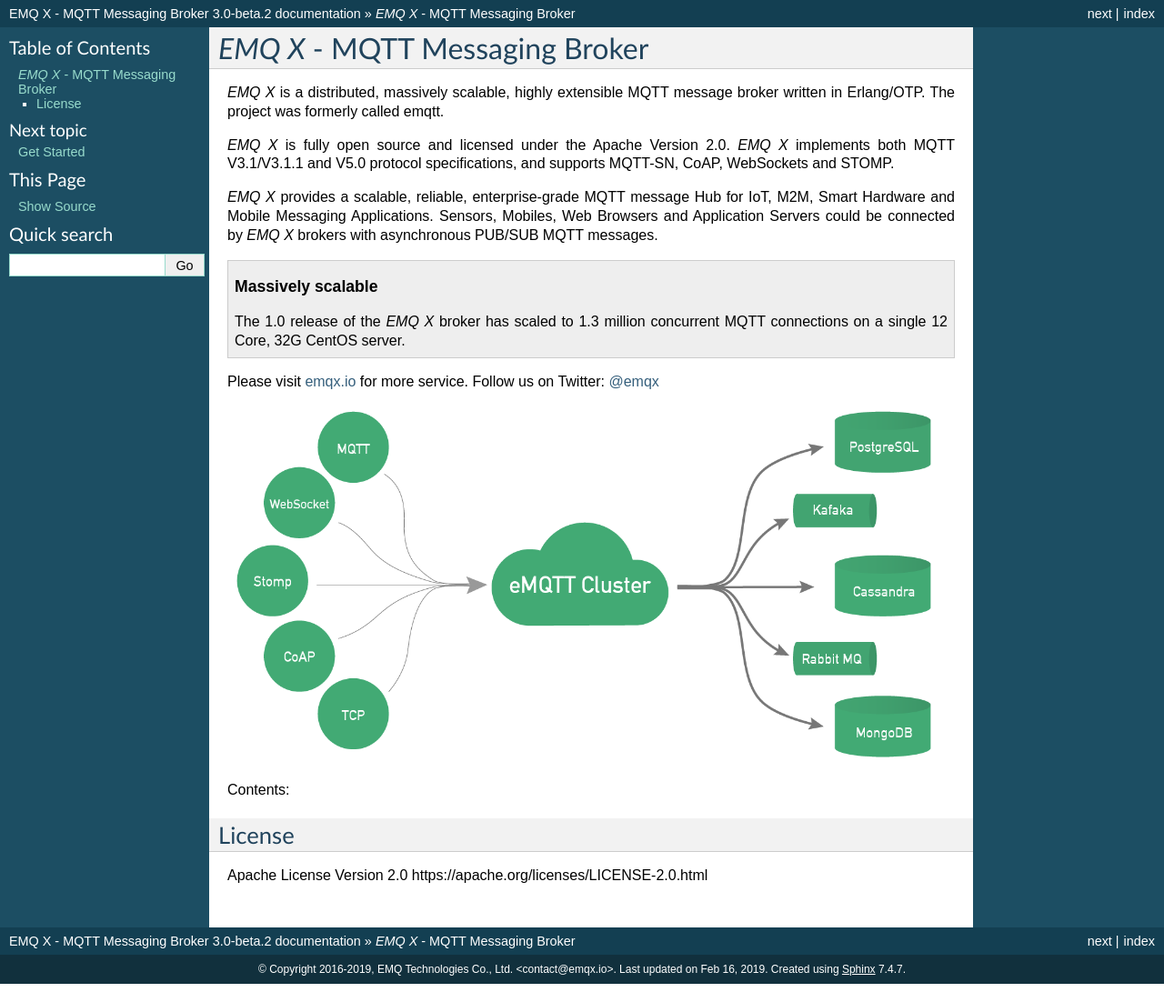
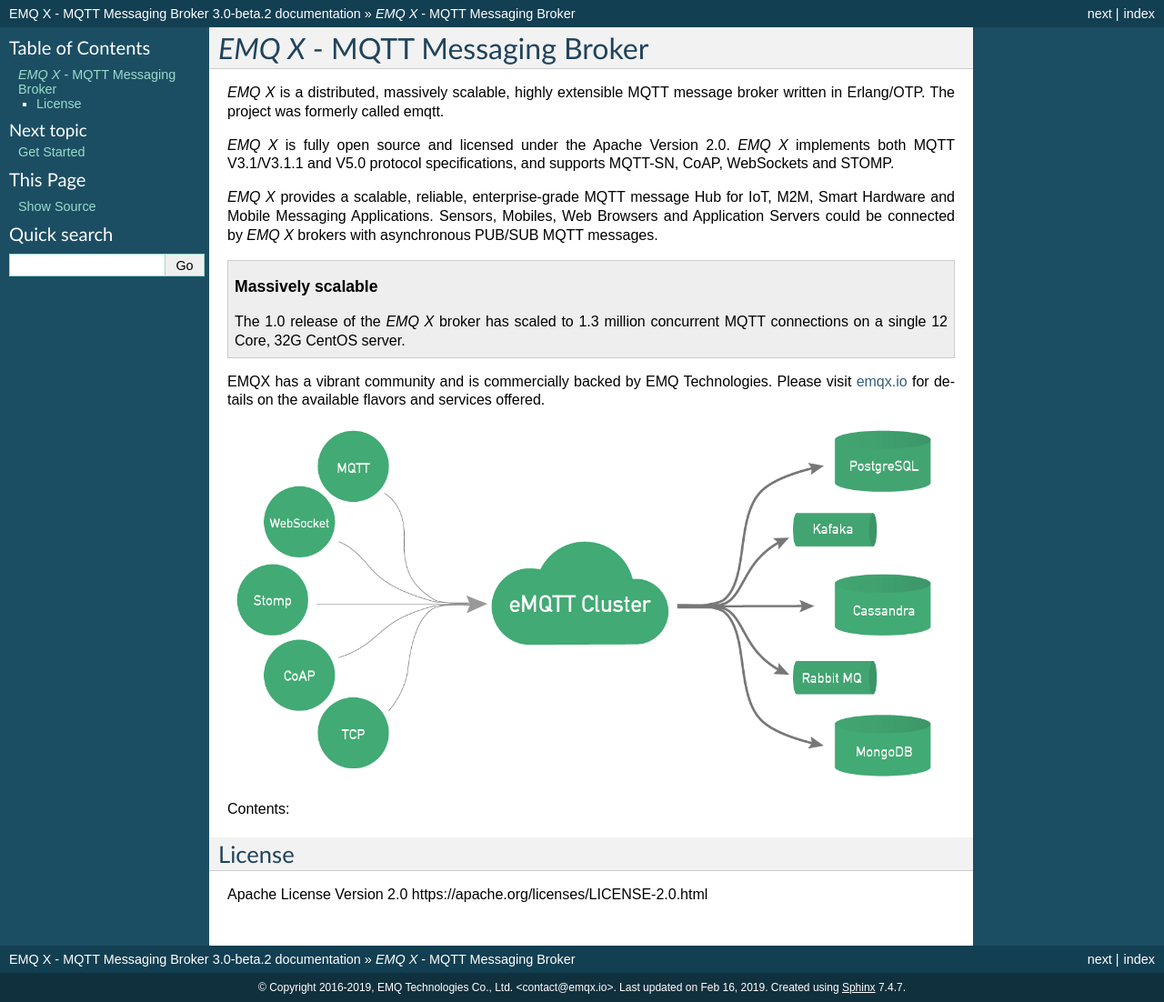
Before and after one commit to emqxarchive/emqx-docs-en, a Sphinx documentation site: the page built from source/index.rst, in a window 1280 px wide. Shown: the whole page at 91% size. Built offline with Sphinx 7.4.7, drawn with Linux system fonts in a browser that asks for light colours.

Commit message:
mention commercial backing

```diff
--- a/source/index.rst
+++ b/source/index.rst
@@ -20,10 +20,8 @@
 
    The 1.0 release of the *EMQ X* broker has scaled to 1.3 million concurrent MQTT connections on a single 12 Core, 32G CentOS server.
 
-Please visit `emqx.io`_ for more service. Follow us on Twitter: `@emqx`_
-
-.. _emqx.io: https://www.emqx.io
-.. _@emqx: https://twitter.com/emqx
+EMQX has a vibrant community and is commercially backed by EMQ Technologies.
+Please visit `emqx.io`_ for details on the available flavors and services offered.
 
 .. image:: ./_static/images/emqtt.png
 
```
Also changed, not shown: other parts of source/index.rst (+2 -0 lines).
